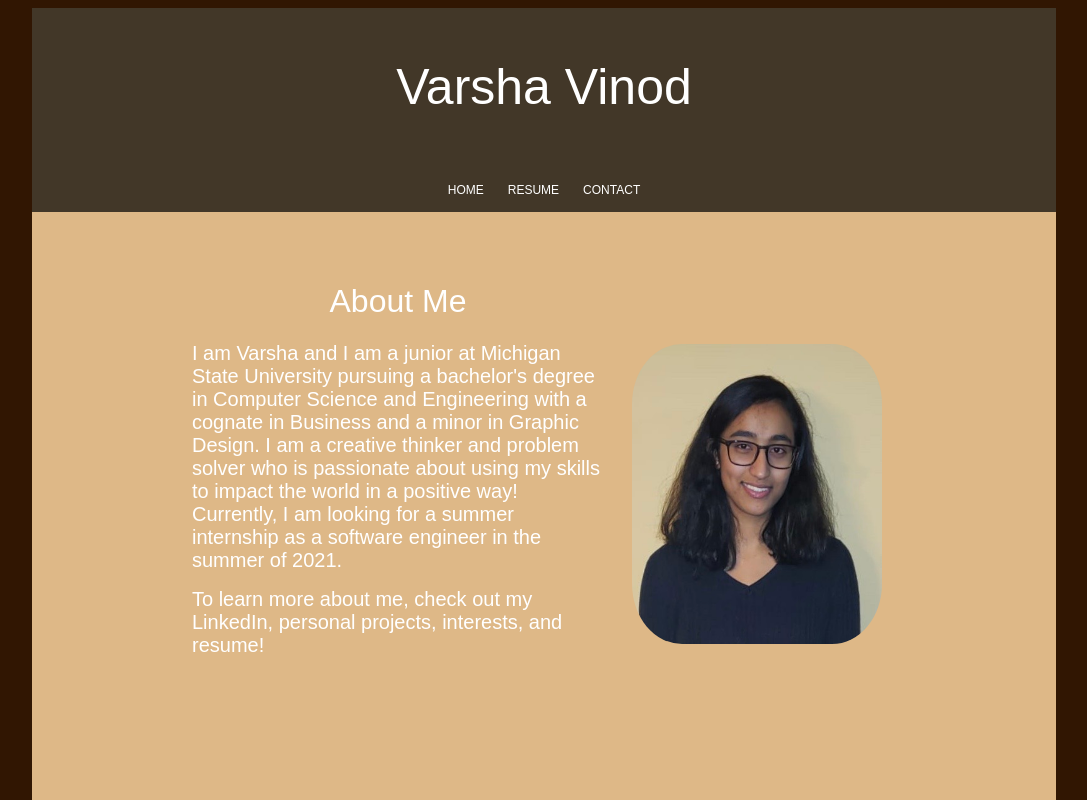
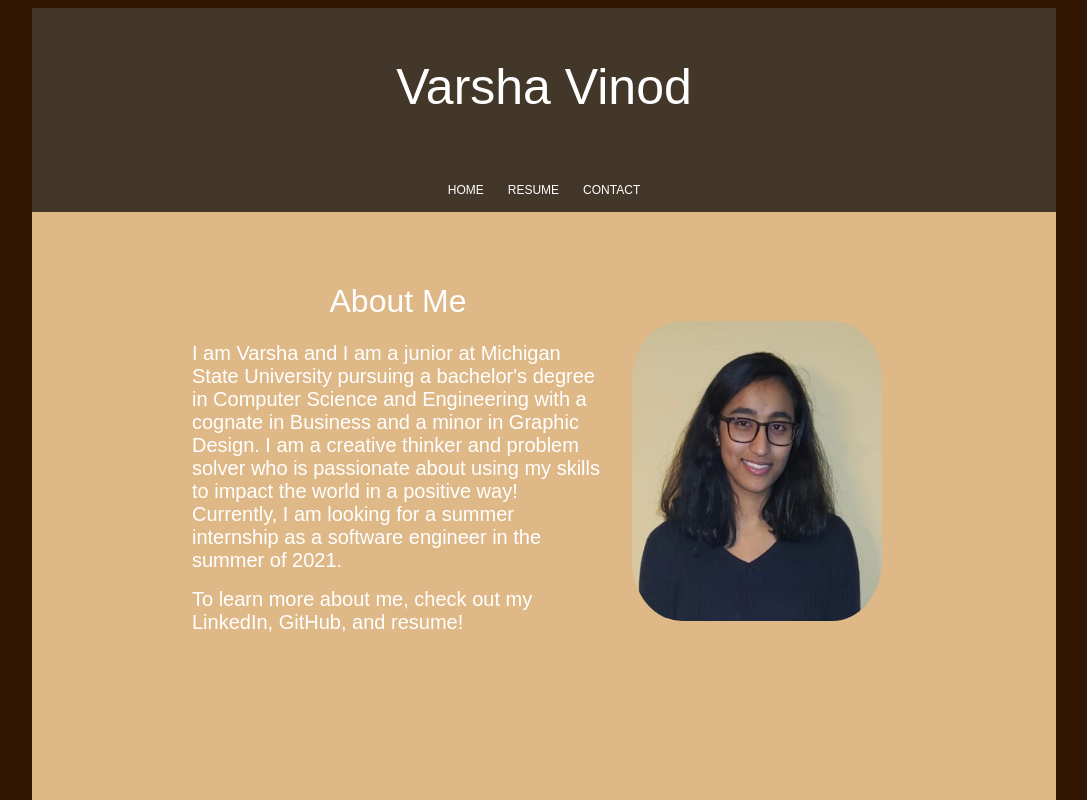
Before and after one commit to varshav00/vinodvar, a plain HTML site: page index.html in a window 1280 px wide. Shown: the top 800 px of the page, without its empty margins (96-1183 px from the left). Drawn offline with Linux system fonts and the light colour scheme.

Commit message:
Update index.html

```diff
--- a/index.html
+++ b/index.html
@@ -25,7 +25,8 @@
             <div class="half">
                 <h1>About Me</h1>
                 <h2>I am Varsha and I am a junior at Michigan State University pursuing a bachelor's degree in Computer Science and Engineering with a cognate in Business and a minor in Graphic Design. I am a creative thinker and problem solver who is passionate about using my skills to impact the world in a positive way! Currently, I am looking for a summer internship as a software engineer in the summer of 2021.</h2>
-                <h2>To learn more about me, check out my LinkedIn, personal projects, interests, and resume!</h2>
+<!--                 <h2>To learn more about me, check out my LinkedIn, personal projects, interests, and resume!</h2> -->
+                <h2>To learn more about me, check out my LinkedIn, GitHub, and resume!</h2>
             </div>
             <img src="images/LinkedIn Profile Picture.JPG" alt="Picture" width="250" height="300">
         </main>
```
